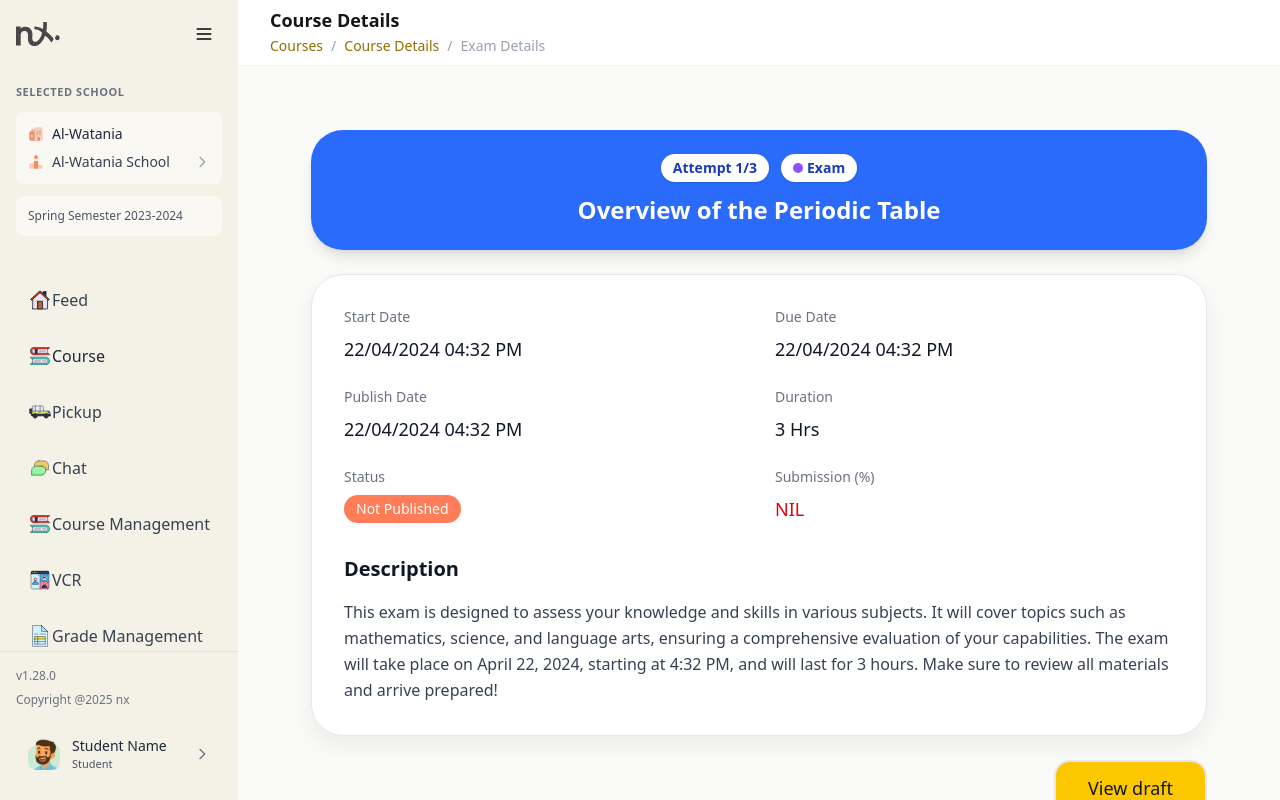
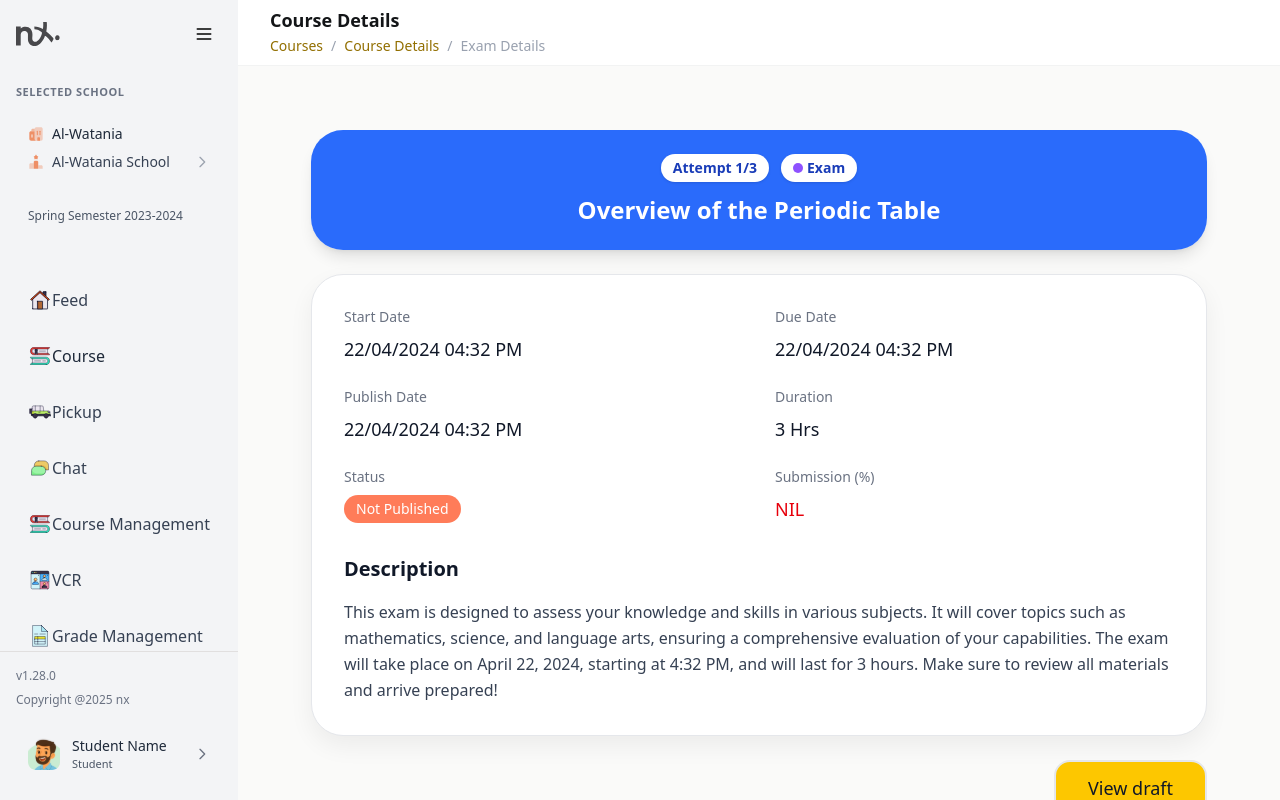
Before and after one commit to prachi316/nx-learner, an Angular app: page /exam-details in a window 1280 px wide. Built offline with nearby package versions, Linux system fonts and the light colour scheme.

Commit message:
added leftnav styles

```diff
--- a/src/app/pages/exam-details/exam-details.component.ts
+++ b/src/app/pages/exam-details/exam-details.component.ts
@@ -10,6 +10,7 @@ import { BreadcrumbService } from '../../common/services/breadcrumb.service';
   standalone: true,
 })
 export class ExamDetailsComponent implements OnInit {
+  exam: any;
   constructor(private breadcrumbService: BreadcrumbService) {}
 
   ngOnInit(): void {
--- a/src/styles.scss
+++ b/src/styles.scss
@@ -2,7 +2,7 @@
 
 @use 'tailwindcss';
 
-@theme {
+:root {
   --color-surface-page: #f3f8fb;
   --color-surface-card: #f4f1e7;
   --color-surface-blue: #f3f8fb;
```
Also changed, not shown: 1 other file (tests, documents, lock files or other folders).
